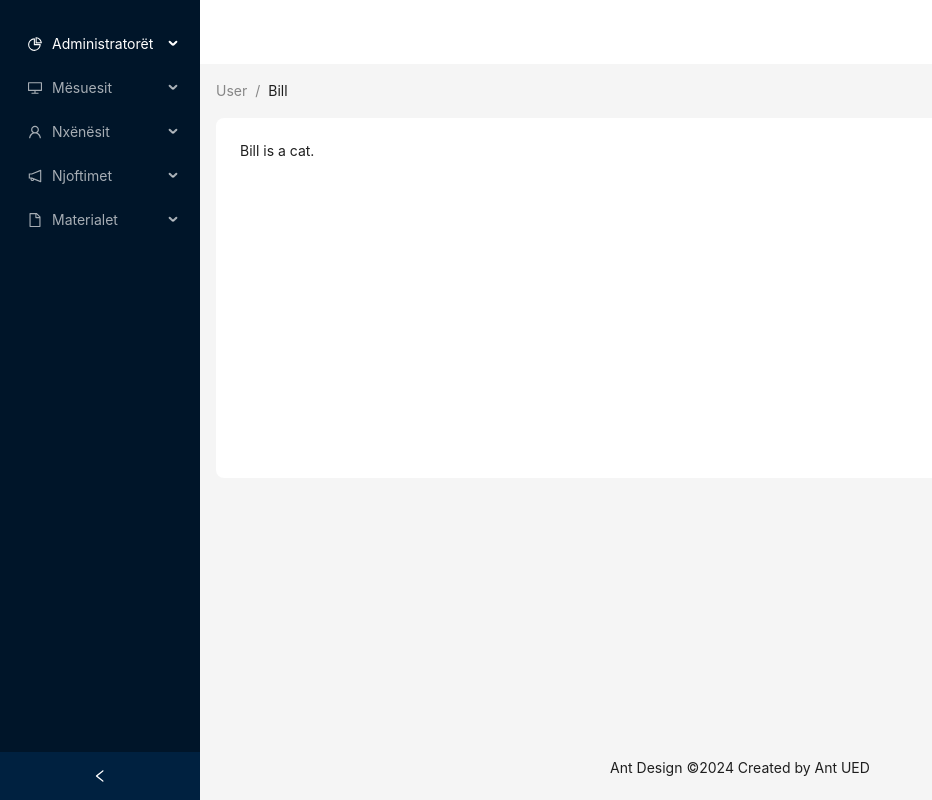
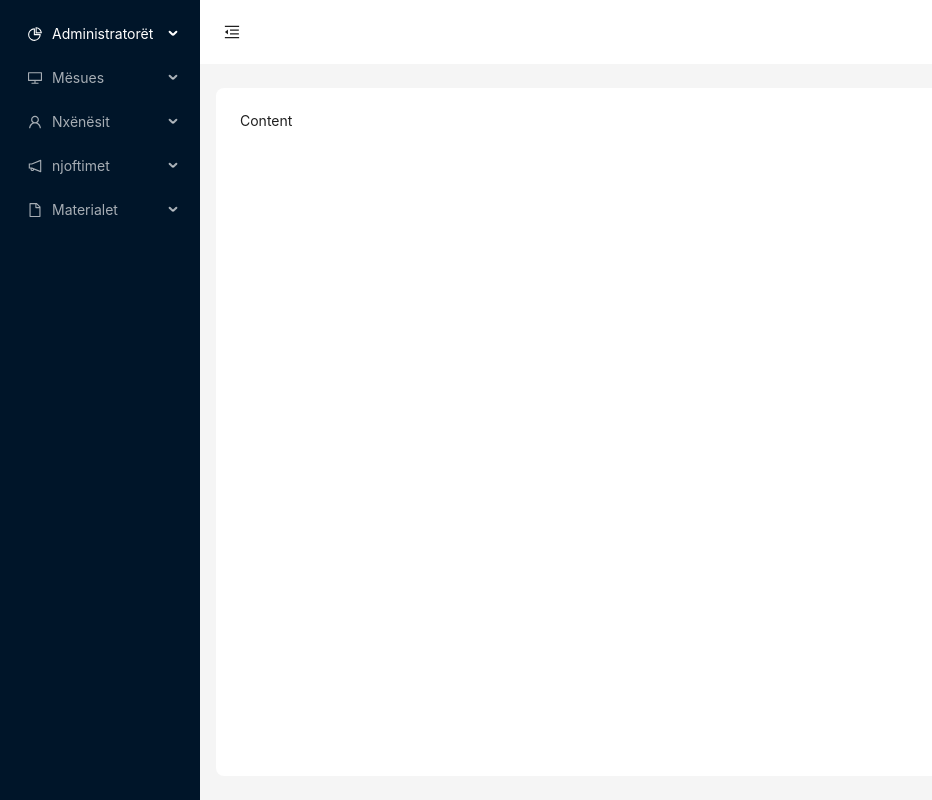
Before and after one commit to vullnetgervalla/eDitari, a React (Vite) app in the folder client/: page /admin in a window 1280 px wide. Shown: the whole page, without its empty margins (0-932 px from the left). Built offline with nearby package versions, Linux system fonts and the light colour scheme.

Commit message:
Added multiple language support for website

```diff
--- a/client/src/App.jsx
+++ b/client/src/App.jsx
@@ -7,6 +7,11 @@ import AdminPage from './pages/admin';
 import './App.css';
 
 function App() {
+
+	// useEffect(() => {
+	// deppendecy query lang from user
+	// i18n.changeLanguage('al');
+	// }, [query]);
 
 	return (
 		<>
--- a/client/src/components/navbar.jsx
+++ b/client/src/components/navbar.jsx
@@ -4,11 +4,14 @@ import {
 	FileOutlined,
 	PieChartOutlined,
 	UserOutlined,
-  NotificationOutlined
+	NotificationOutlined,
+	MenuFoldOutlined,
+	MenuUnfoldOutlined,
 } from '@ant-design/icons';
-import { Breadcrumb, Layout, Menu, theme } from 'antd';
+import { Button, Layout, Menu, theme } from 'antd';
+import { useTranslation } from 'react-i18next';
 
-const { Header, Content, Footer, Sider } = Layout;
+const { Header, Content, Sider } = Layout;
 function getItem(label, key, icon, children) {
 	return {
 		key,
@@ -17,44 +20,39 @@ function getItem(label, key, icon, children) {
 		label,
 	};
 }
-const items = [
-  getItem('Administratorët', '1', <PieChartOutlined />, [
-    getItem('Shiko administratorët', '2'),
-    getItem('Krijo administratorë', '3'),
-  ]),
-  getItem('Mësuesit', '4', <DesktopOutlined />, [
-    getItem('Shiko mësuesit', '5'),
-    getItem('Krijo mësues', '6'),
-  ]),
-  getItem('Nxënësit', '7', <UserOutlined />, [
-    getItem('Lista e nxënësve', '8'),
-    getItem('Regjistro nxënës', '9'),
-  ]),
-  getItem('Njoftimet', '10', <NotificationOutlined />, [
-    getItem('Shiko njoftimet', '11'),
-    getItem('Krijo njoftim', '12'),
-
-  ]),
-  getItem('Materialet', '13', <FileOutlined />,[
-    getItem('Shiko materialet','14'),
-    getItem('Shto material','15'),
-  ])
+const items = (t) => [
+	getItem(t('admin'), '1', <PieChartOutlined />, [getItem(t('seeAdmin'), '2'), getItem(t('createAdmin'), '3')]),
+	getItem(t('teacher'), '4', <DesktopOutlined />, [getItem(t('seeTeacher'), '5'), getItem(t('createTeacher'), '6')]),
+	getItem(t('student'), '7', <UserOutlined />, [getItem(t('studentList'), '8'), getItem(t('createStudent'), '9')]),
+	getItem(t('notification'), '10', <NotificationOutlined />, [getItem(t('seeNotification'), '11'), getItem(t('createNotification'), '12')]),
+	getItem(t('material'), '13', <FileOutlined />, [getItem(t('seeMaterial'), '14'), getItem(t('addMaterial'), '15')]),
 ];
 
-export default function Navbar () {
+export default function Navbar() {
+	const { t } = useTranslation();
 	const [collapsed, setCollapsed] = useState(false);
 	const {
 		token: { colorBgContainer, borderRadiusLG },
 	} = theme.useToken();
 	return (
-    <Layout
+		<Layout style={{
+      minHeight: '100vh',
+    }}>
+			<Sider
+				trigger={null}
+				collapsible
+        collapsed={collapsed}
         style={{
-        minHeight: '100vh',
+          paddingTop: '10px',
         }}
 			>
-      <Sider collapsible collapsed={collapsed} onCollapse={(value) => setCollapsed(value)} style={{paddingTop: '20px',}}>
-        <div className="demo-logo-vertical" />
-        <Menu theme="dark" defaultSelectedKeys={['1']} mode="inline" items={items} />
+				<div className='demo-logo-vertical' />
+				<Menu
+					theme='dark'
+					defaultSelectedKeys={['1']}
+					mode='inline'
+					items={items(t)}
+				/>
 			</Sider>
 			<Layout>
 				<Header
@@ -62,38 +60,29 @@ export default function Navbar () {
 						padding: 0,
 						background: colorBgContainer,
 					}}
+				>
+					<Button
+						type='text'
+						icon={collapsed ? <MenuUnfoldOutlined /> : <MenuFoldOutlined />}
+						onClick={() => setCollapsed(!collapsed)}
+						style={{
+							fontSize: '16px',
+							width: 64,
+							height: 64,
+						}}
 					/>
+				</Header>
 				<Content
 					style={{
-            margin: '0 16px',
-          }}
-        >
-          <Breadcrumb
-            style={{
-              margin: '16px 0',
-            }}
-          >
-            <Breadcrumb.Item>User</Breadcrumb.Item>
-            <Breadcrumb.Item>Bill</Breadcrumb.Item>
-          </Breadcrumb>
-          <div
-            style={{
+						margin: '24px 16px',
 						padding: 24,
-              minHeight: 360,
+						minHeight: 280,
 						background: colorBgContainer,
 						borderRadius: borderRadiusLG,
 					}}
 				>
-            Bill is a cat.
-          </div>
+					Content
 				</Content>
-        <Footer
-          style={{
-            textAlign: 'center',
-          }}
-        >
-          Ant Design ©{new Date().getFullYear()} Created by Ant UED
-        </Footer>
 			</Layout>
 		</Layout>
 	);
--- /dev/null
+++ b/client/src/i18n.js
@@ -0,0 +1,33 @@
+import i18n from "i18next";
+import { initReactI18next } from "react-i18next";
+
+import translationEN from './public/locale/en/translation.json';
+import translationAL from './public/locale/al/translation.json';
+import translationSR from './public/locale/sr/translation.json';
+
+const resources = {
+  en: {
+    translation: translationEN
+  },
+  al: {
+    translation: translationAL
+  },
+  sr: {
+    translation: translationSR
+  }
+};
+
+i18n
+  .use(initReactI18next)
+  .init({
+    resources,
+    lng: "al",
+
+    keySeparator: false,
+
+    interpolation: {
+      escapeValue: false
+    }
+  });
+
+export default i18n;
--- a/client/src/main.jsx
+++ b/client/src/main.jsx
@@ -3,6 +3,7 @@ import ReactDOM from 'react-dom/client'
 import App from './App.jsx'
 import './index.css'
 import { BrowserRouter } from 'react-router-dom'
+import './i18n'
 
 ReactDOM.createRoot(document.getElementById('root')).render(
     <React.StrictMode>
--- a/client/src/public/locale/al/translation.json
+++ b/client/src/public/locale/al/translation.json
@@ -1,5 +1,5 @@
 {"admin":"Administratorët",
-"seeAdmins":"Shiko administratorët",
+"seeAdmin":"Shiko administratorët",
 "createAdmin":"Regjistro administratorë",
 "teacher":"Mësues",
 "seeTeacher":"Shiko mësuesit",
@@ -9,11 +9,11 @@
 "studentList":"Lista e nxënësve",
 "parent":"Prindërit",
 "notification":"njoftimet",
-"seeNotifications":"Shiko njoftimet",
+"seeNotification":"Shiko njoftimet",
 "createNotification":"Krijo njoftim",
-"materials":"Materialet",
+"material":"Materialet",
 "addMaterial":"Shto material",
-"seeMaterials":"Shiko materialet",
+"seeMaterial":"Shiko materialet",
 "copyright":"Të gjitha të drejtat të rezervuara për eDitari 2024",
 "":"",
 "":"",
--- a/client/src/public/locale/en/translation.json
+++ b/client/src/public/locale/en/translation.json
@@ -1,6 +1,6 @@
 {
 "admin":"Administrators",
-"seeAdmins":"See all admins",
+"seeAdmin":"See all admins",
 "createAdmin":"Register an admin",
 "teacher":"Teacher",
 "seeTeacher":"See all teachers",
@@ -10,10 +10,10 @@
 "studentList":"List of students",
 "parent":"Parents",
 "notification":"Notifications",
-"seeNotifications":"See all notifications",
+"seeNotification":"See all notifications",
 "createNotification":"Create a notification",
-"materials":"Materials",
+"material":"Materials",
 "addMaterial":"Add material",
-"seeMaterials":"See all materials",
+"seeMaterial":"See all materials",
 "copyright":"All rights reserved for eDitari 2024."
 }
--- a/client/src/public/locale/sr/translation.json
+++ b/client/src/public/locale/sr/translation.json
@@ -1,6 +1,6 @@
 {
     "admin":"Administratori",
-    "seeAdmins":"Pogledaj sve administratore",
+    "seeAdmin":"Pogledaj sve administratore",
     "createAdmin":"Registruj administratora",
     "teacher":"Profesor",
     "seeTeacher":"Pogledaj sve profesore",
@@ -10,10 +10,10 @@
     "studentList":"Lista učenika",
     "parent":"Roditelji",
     "notification":"Obaveštenja",
-    "seeNotifications":"Pogledaj sva obaveštenja",
+    "seeNotification":"Pogledaj sva obaveštenja",
     "createNotification":"Kreiraj obaveštenje",
-    "materials":"Materijali",
+    "material":"Materijali",
     "addMaterial":"Dodaj materijal",
-    "seeMaterials":"Pogledaj sve materijale",
+    "seeMaterial":"Pogledaj sve materijale",
     "copyright":"Sva prava zadržana za eDitari 2024."
     }
--- a/package.json
+++ b/package.json
@@ -11,5 +11,9 @@
     "client": "cd client && npm run dev"
   },
   "author": "",
-  "license": "ISC"
+  "license": "ISC",
+  "dependencies": {
+    "i18next": "^23.11.2",
+    "react-i18next": "^14.1.0"
+  }
 }
```
Also changed, not shown: 1 other file (tests, documents, lock files or other folders). Lines whose indentation alone changed are shown as unchanged.
